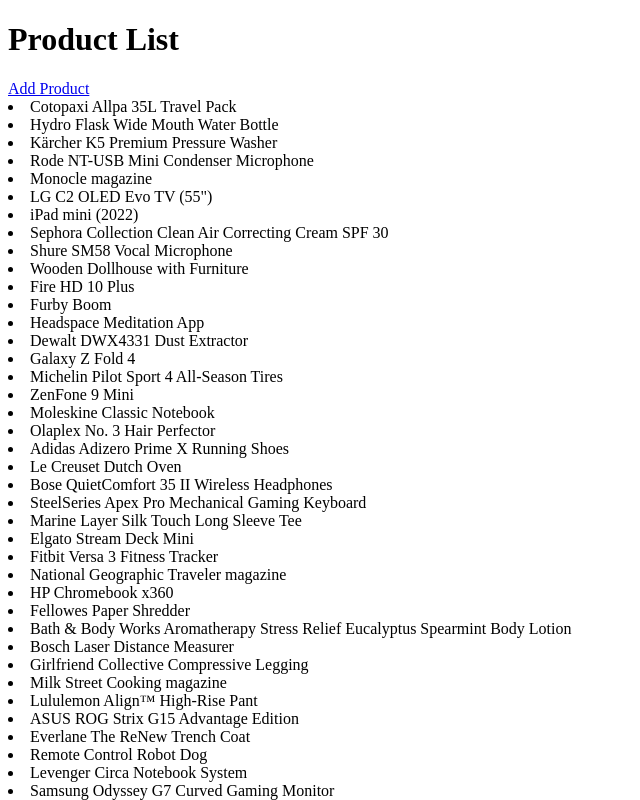
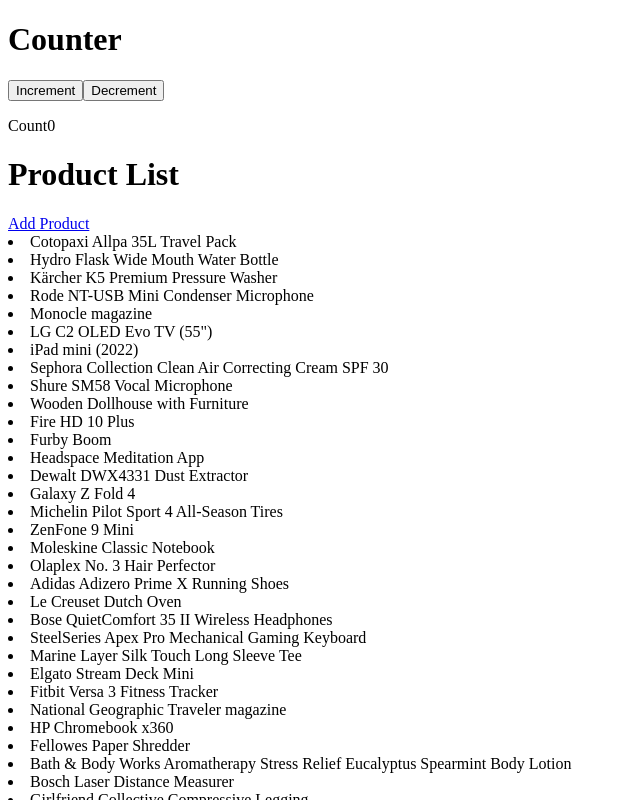
Before and after one commit to datlt2306/FPL-WEB209, a React (Vite) app: page /products in a window 1280 px wide. Shown: the top 800 px of the page, without its empty margins (0-640 px from the left). Built offline with nearby package versions, Linux system fonts and the light colour scheme; data requests are answered from the project's data file.

Commit message:
add product listing and creation with React Query integration

```diff
--- a/db.json
+++ b/db.json
@@ -1505,6 +1505,42 @@
       "price": 3123213,
       "description": "123212131312312",
       "id": 151
+    },
+    {
+      "name": "321313",
+      "price": 21321312,
+      "description": "2131312213213",
+      "id": 152
+    },
+    {
+      "name": "312321",
+      "price": 321312312,
+      "description": "321312321321",
+      "id": 153
+    },
+    {
+      "name": "1231",
+      "price": 3213213121,
+      "description": "32131234234",
+      "id": 154
+    },
+    {
+      "name": "123131312",
+      "price": 3213213121,
+      "description": "31231232132131",
+      "id": 155
+    },
+    {
+      "name": "123132132131231",
+      "price": 1232132132131231,
+      "description": "312321312312",
+      "id": 156
+    },
+    {
+      "name": "123132132131231",
+      "price": 1232132132131231,
+      "description": "312321312312",
+      "id": 157
     }
   ],
   "users": []
--- a/package.json
+++ b/package.json
@@ -12,6 +12,7 @@
     },
     "dependencies": {
         "@hookform/resolvers": "^4.1.3",
+        "@tanstack/react-query": "^5.67.3",
         "axios": "^1.8.2",
         "joi": "^17.13.3",
         "json-server": "^0.17.4",
--- a/src/App.tsx
+++ b/src/App.tsx
@@ -2,10 +2,12 @@ import { Route, Routes } from "react-router-dom";
 import ProductList from "./pages/products/list";
 import ProductAdd from "./pages/products/add";
 import ProductEdit from "./pages/products/edit";
+import Counter from "./components/Counter";
 
 function App() {
     return (
         <>
+            <Counter />
             <Routes>
                 <Route path="products">
                     <Route index element={<ProductList />} />
--- /dev/null
+++ b/src/components/Counter.tsx
@@ -0,0 +1,20 @@
+import React from "react";
+
+const Counter = () => {
+    const [count, setCount] = React.useState(0);
+    const increment = () => setCount(count + 1);
+    const decrement = () => setCount(count - 1);
+    return (
+        <div>
+            <h1>Counter</h1>
+            <button onClick={increment}>Increment</button>
+            <button onClick={decrement}>Decrement</button>
+            <p>
+                Count
+                <span>{count}</span>
+            </p>
+        </div>
+    );
+};
+
+export default Counter;
--- a/src/components/PrductForm.tsx
+++ b/src/components/PrductForm.tsx
@@ -6,7 +6,7 @@ import { productSchema } from "../validations/product.schema";
 interface ProductFormProps {
     onSubmit: (data: Omit<Product, "id">) => void;
     initialData?: Product;
-    isLoading: boolean;
+    isLoading?: boolean;
 }
 
 export function ProductForm({ onSubmit, initialData, isLoading }: ProductFormProps) {
--- a/src/main.tsx
+++ b/src/main.tsx
@@ -2,9 +2,15 @@ import React from "react";
 import ReactDOM from "react-dom/client";
 import App from "./App.tsx";
 import { BrowserRouter } from "react-router-dom";
+import { QueryClient, QueryClientProvider } from "@tanstack/react-query";
+import { Toaster } from "react-hot-toast";
 
+const queryClient = new QueryClient();
 ReactDOM.createRoot(document.getElementById("root")!).render(
-    <BrowserRouter>
-        <App />
-    </BrowserRouter>
+    <QueryClientProvider client={queryClient}>
+        <BrowserRouter>
+            <App />
+        </BrowserRouter>
+        <Toaster />
+    </QueryClientProvider>
 );
--- a/src/pages/products/add.tsx
+++ b/src/pages/products/add.tsx
@@ -1,33 +1,36 @@
 import React from "react";
+import toast from "react-hot-toast";
 import { useNavigate } from "react-router-dom";
-import toast from "react-hot-toast";
 import ProductForm from "../../components/PrductForm";
 import { Product } from "../../types/product";
 import axios from "axios";
-import { createProduct } from "../../api/product";
+import { useMutation } from "@tanstack/react-query";
 
 export function ProductAdd() {
     const navigate = useNavigate();
-    const [isLoading, setIsLoading] = React.useState(false);
+    // const [isLoading, setIsLoading] = React.useState(false);
+    const { mutate } = useMutation({
+        mutationFn: async (data: any) => {
+            return await axios.post(`http://localhost:3000/products`, data);
+        },
+        onSuccess: () => {
+            toast.success("Product created successfully");
+            navigate("/products");
+        },
+        onError: (error: any) => {
+            return toast.error(error?.response?.data?.message || "Something went wrong");
+        },
+    });
 
     const handleSubmit = async (data: Omit<Product, "id">) => {
-        try {
-            setIsLoading(true);
-
-            toast.success("Product created successfully");
-            navigate("/");
-        } catch (error) {
-            toast.error("Failed to create product");
-        } finally {
-            setIsLoading(false);
-        }
+        mutate(data);
     };
 
     return (
         <div className="container mx-auto px-4 py-8">
             <h1 className="text-2xl font-bold mb-6">Add New Product</h1>
             <div className="max-w-2xl mx-auto bg-white shadow-md rounded-lg p-6">
-                <ProductForm onSubmit={handleSubmit} isLoading={isLoading} />
+                <ProductForm onSubmit={handleSubmit} />
             </div>
         </div>
     );
--- a/src/pages/products/list.tsx
+++ b/src/pages/products/list.tsx
@@ -1,36 +1,20 @@
+import { useQuery } from "@tanstack/react-query";
 import axios from "axios";
 import React, { useEffect, useState } from "react";
 import { Link } from "react-router-dom";
 
 const ProductList = () => {
-    const [products, setProducts] = useState([]);
-    const [isLoading, setIsLoading] = useState(false);
-    const [error, setError] = useState("");
-
-    useEffect(() => {
-        const fetchProducts = async () => {
-            try {
-                setIsLoading(true);
-                const response = await axios.get(`http://localhost:3000/products`);
-                if (response.status !== 200)
-                    throw new Error("An error occurred while fetching products");
-                setProducts(response.data);
-            } catch (error: any) {
-                setError(error.message);
-            } finally {
-                setIsLoading(false);
-            }
-        };
-        fetchProducts();
-    }, []);
-
-    if (isLoading) return <div>Loading...</div>;
-    if (error) return <div>Error: {error}</div>;
+    const { data, isLoading, error } = useQuery({
+        queryKey: ["products"],
+        queryFn: async () => (await axios.get(`http://localhost:3000/products`)).data,
+    });
+    if (isLoading) return <div>Loading.aå..</div>;
+    if (error) return <div>Error: {error?.message}</div>;
     return (
         <div>
             <h1>Product List</h1>
             <Link to="/products/add">Add Product</Link>
-            {products?.map((item: any, index: number) => (
+            {data?.map((item: any, index: number) => (
                 <li key={item?.id}>
                     <span>{item?.name}</span>
                 </li>
@@ -40,3 +24,6 @@ const ProductList = () => {
 };
 
 export default ProductList;
+
+// client state
+// server state
```
Also changed, not shown: 1 other file (tests, documents, lock files or other folders).
